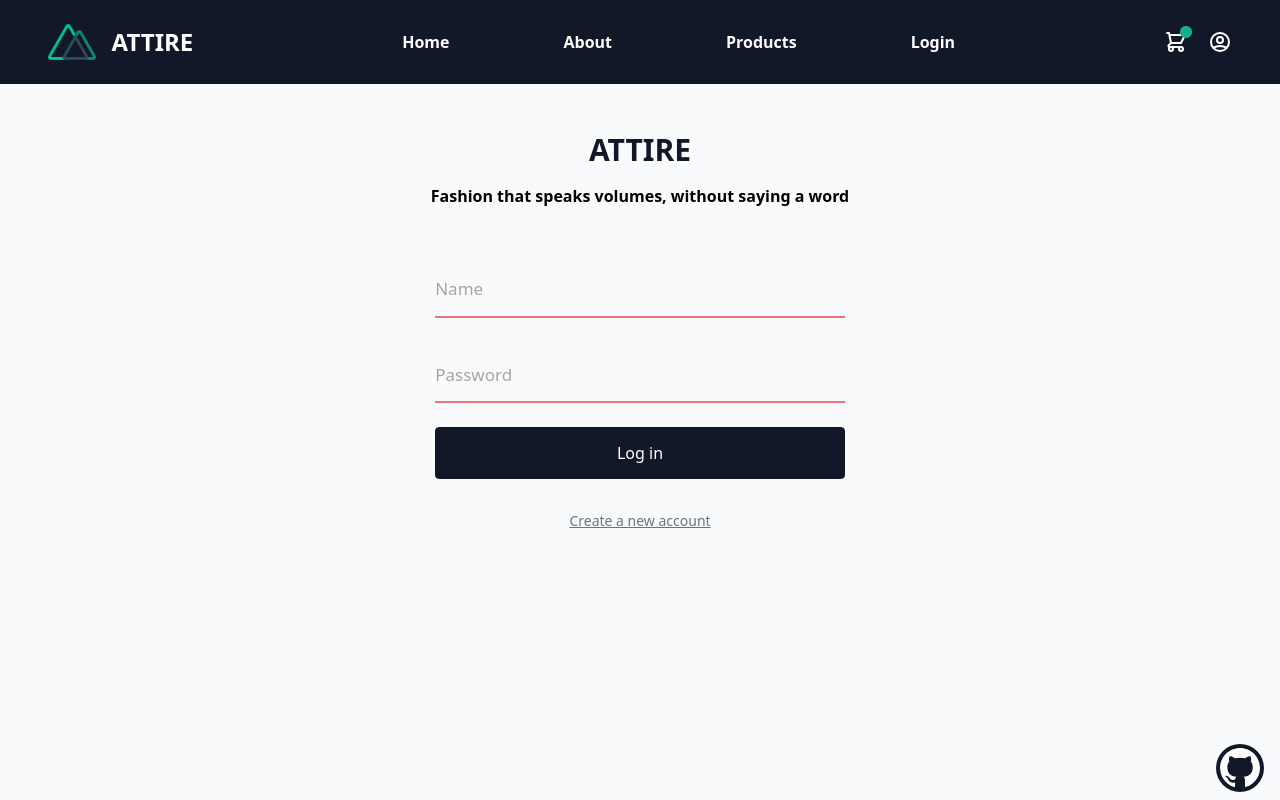
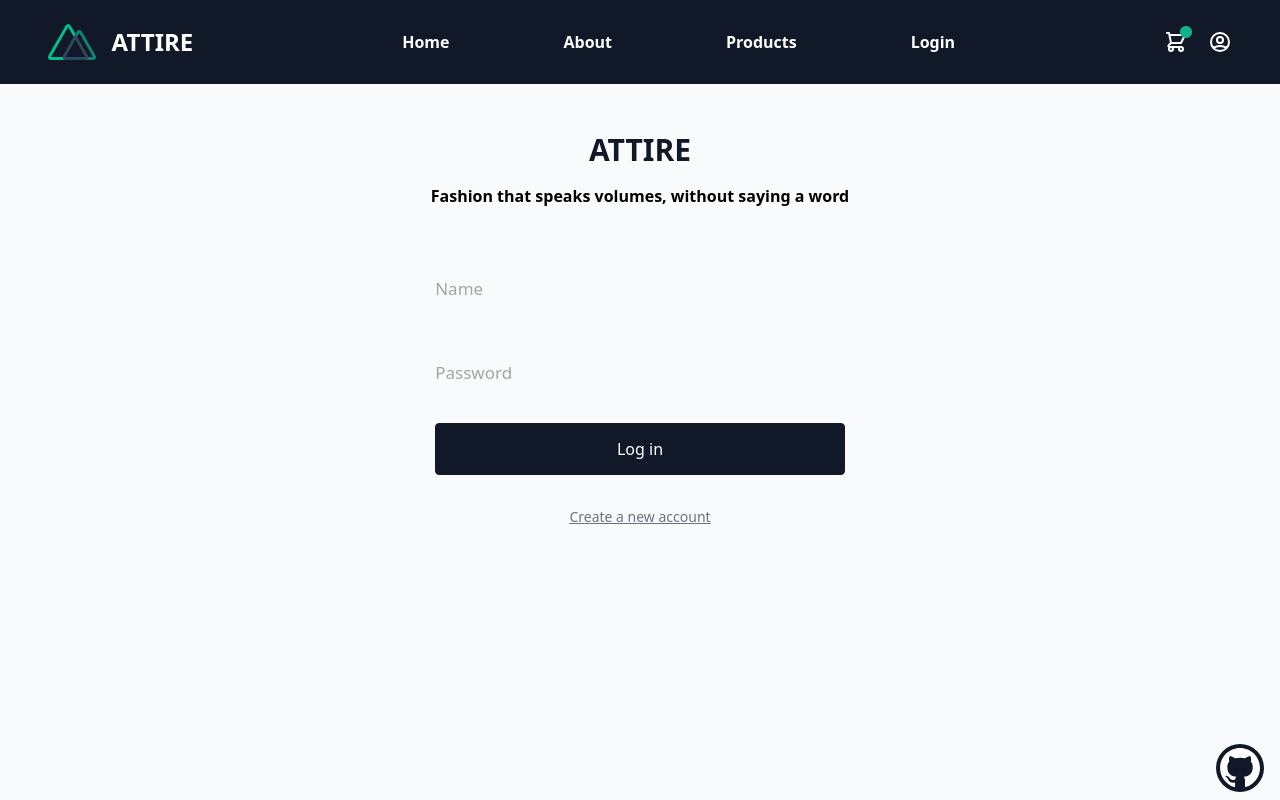
Before and after one commit to aayu5hgit/nuxt-shopping, a Nuxt app: page /login in a window 1280 px wide. Built offline with nearby package versions, Linux system fonts and the light colour scheme; no server answers.

Commit message:
Validation

```diff
--- a/pages/login.vue
+++ b/pages/login.vue
@@ -189,16 +189,25 @@ onMounted(() => {
 
 .form__field:invalid {
   box-shadow: none;
-  border-bottom: solid 2px rgb(236, 116, 116);
-  animation: shake 300ms 5;
-  animation-direction: alternate;
+  animation: justshake 0.7s forwards;
+  color: red;
+  border-bottom: red;
 }
-@keyframes shake {
-  0% {
-    transform: skewY(1deg);
+@keyframes justshake {
+  25% {
+    transform: translateX(5px);
   }
+
+  50% {
+    transform: translateX(-5px);
+  }
+
+  75% {
+    transform: translateX(5px);
+  }
+
   100% {
-    transform: skewY(-1deg);
+    transform: translateX-(5px);
   }
 }
 </style>
```
